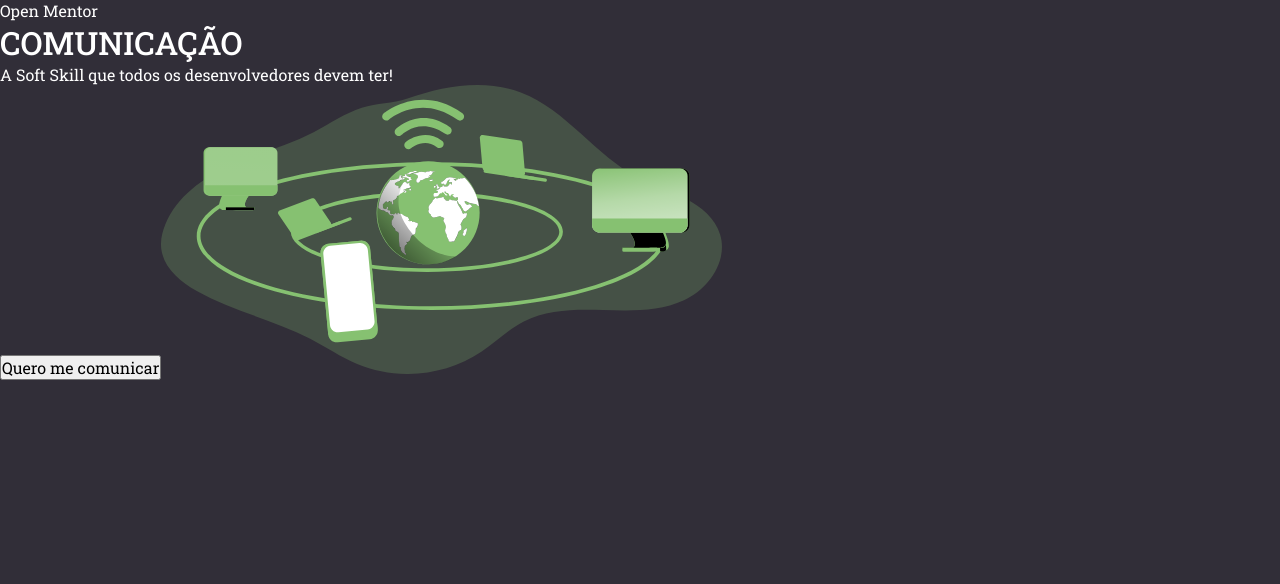
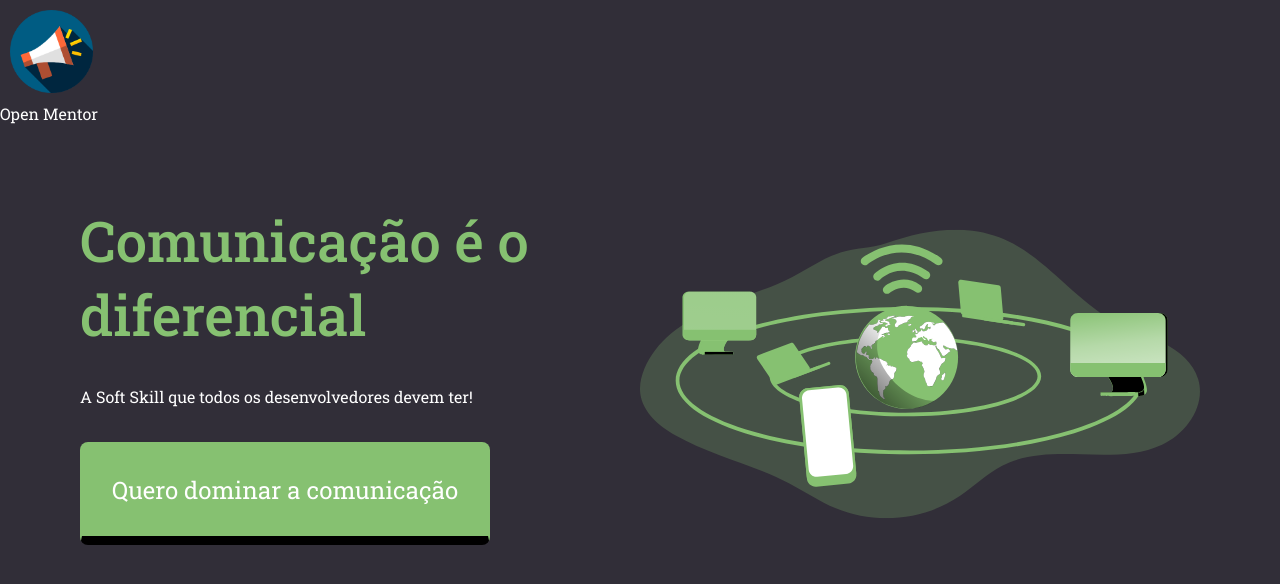
Before and after one commit to cirolacerda/expansion-week-soft-skill, a React (Create React App) app: page / in a window 1280 px wide. Shown: the top 584 px of the page. Built offline with nearby package versions, Linux system fonts and the light colour scheme.

Commit message:
Ajustando componente header

```diff
--- a/src/components/Header/index.tsx
+++ b/src/components/Header/index.tsx
@@ -1,20 +1,27 @@
 import React from 'react';
-import { Container, LogoContent, TextContent } from './styles';
+import {
+  HeaderContent, LogoContent,
+} from './styles';
+
+import LogoMega from '../../assets/megafone.png';
 
 import Logo from '../../assets/network.svg';
 
 const Header: React.FC = () => (
   <>
-    <header>
-      <p>Open Mentor</p>
-    </header>
+    <HeaderContent>
+      <header>
+        <img src={LogoMega} alt="Open Mentor" />
+        <p>Open Mentor</p>
+      </header>
+    </HeaderContent>
     <LogoContent>
       <div className="title">
-        <h1>COMUNICAÇÃO</h1>
+        <h1>Comunicação é o diferencial</h1>
         <p>A Soft Skill que todos os desenvolvedores devem ter! </p>
-        <button type="button">Quero me comunicar</button>
-        <img src={Logo} alt="Open Mentor" />
+        <button type="button">Quero dominar a comunicação</button>
       </div>
+      <img src={Logo} alt="Comunicação" />
     </LogoContent>
   </>
 );
--- a/src/components/Header/styles.ts
+++ b/src/components/Header/styles.ts
@@ -1,18 +1,72 @@
 import styled from 'styled-components';
 
 export const LogoContent = styled.div`
+ height: 500px;
+ margin: 0 80px;
+ display: flex;
+
+
+.title {
+
   display: flex;
   flex: 1;
-  flex-direction: row;
-  align-items: center;
+  align-items: flex-start;
+  justify-content:center;
+  flex-direction: column;
+
+  h1 {
+    font-size: 3.5em;
+    color: #86C171;
+
+  }
+
+  p {
+    justify-content: left;
+    margin: 35px 0px;
+  }
+
+  button {
+
+          border-radius: 8px;
+          border: 1;
+          border-color: transparent;
+          background: #86C171;
+          color: #fff;
+          display: flex;
+          flex-direction: row;
+          align-items: center;
+          padding: 30px;
+          font-size: 1.5em;
+          border-bottom: 9px solid black;
+
+
+        }
+
+
+
+}
+
+img {
+  width: 50%;
+  display: flex;
   align-content: center;
+}
+
 `;
 
-export const TextContent = styled.div`
+export const HeaderContent = styled.div`
   display: flex;
   flex-direction: row;
-  h1 {
-    color: #86c171;
+  img {
+  width: 30%;
+  display: flex;
+  align-content: center;
+  margin: 10px;
+  }
+
+  p {
+    display: flex;
+    color: #ffffff;
     text-align: start;
   }
   h3 {
```
